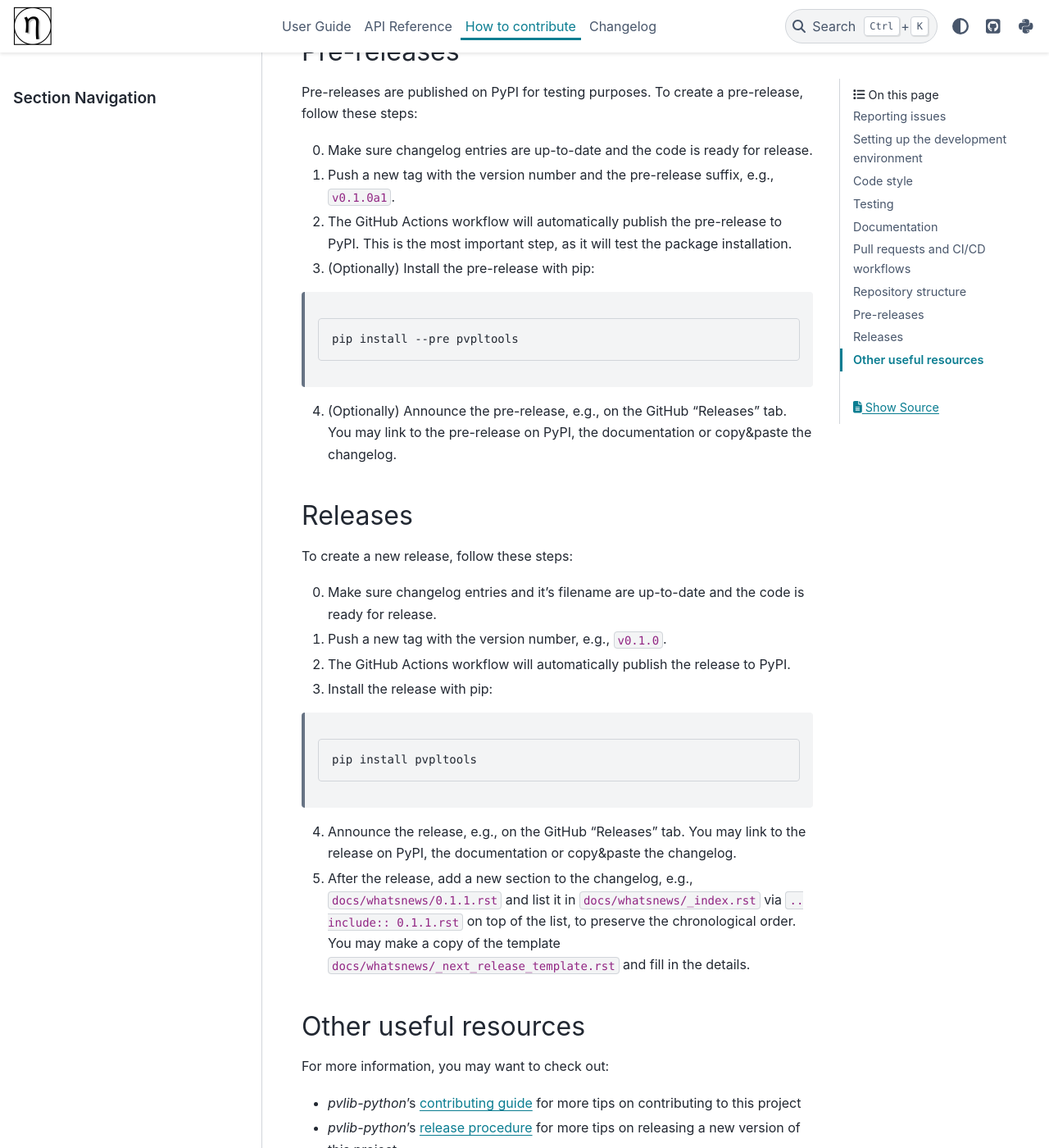
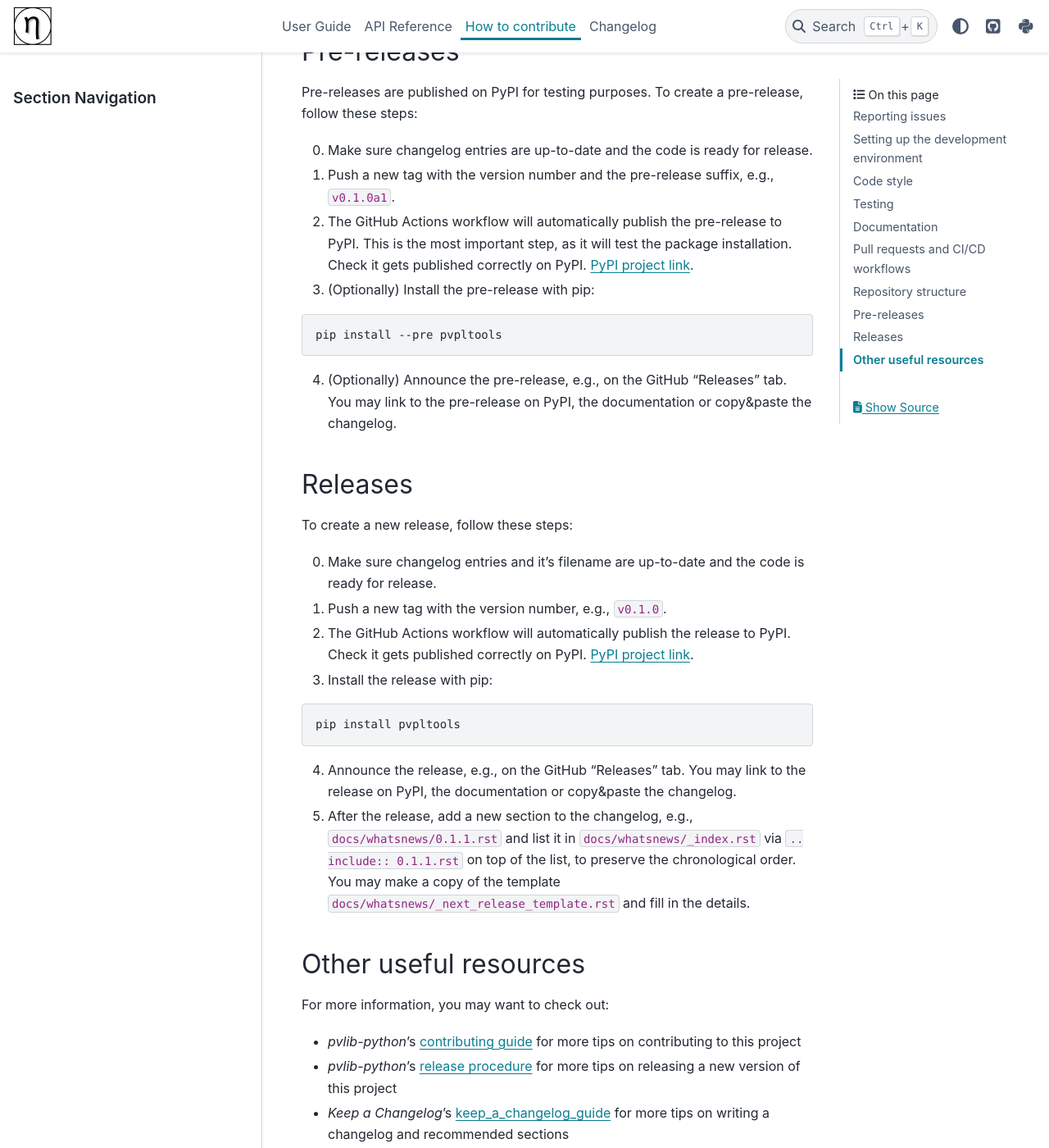
Before and after one commit to pvplabs/pvpltools, a Sphinx documentation site: the page built from docs/contribute/contributing.rst, in a window 1280 px wide and 1400 px high, scrolled down 4149 px. Shown: the whole window at 82% size. Built offline with Sphinx 7.4.7 and the PyData theme 0.15.4, drawn with Linux system fonts in a browser that asks for light colours; pages that are not in the unit, such as notebooks, are missing from menus; the version number could not be read and is left out; some of the changed text lies outside the part shown.

Commit message:
Improve maintenance instructions

```diff
--- a/docs/conf.py
+++ b/docs/conf.py
@@ -50,6 +50,13 @@ exclude_patterns = ["whatsnews/_next_release_template.rst"]
 
 # suppress unreferenced footnote warnings
 suppress_warnings = ["ref.footnote"]
+
+# rst Prolog is included at the beginning of every source file that is read.
+# This is useful for substitutions and other things that should be available in
+# every file, such as project-specific links.
+rst_prolog = """
+.. _PyPI_project: https://pypi.org/project/pvpltools/
+"""
 
 # -- Options for HTML output -------------------------------------------------
 # https://www.sphinx-doc.org/en/master/usage/configuration.html#options-for-html-output
--- a/docs/contribute/contributing.rst
+++ b/docs/contribute/contributing.rst
@@ -170,12 +170,13 @@ follow these steps:
 0. Make sure changelog entries are up-to-date and the code is ready for release.
 1. Push a new tag with the version number and the pre-release suffix, e.g.,
    ``v0.1.0a1``.
-2. The GitHub Actions workflow will automatically publish the pre-release to PyPI. This is the most important step, as it will test the package installation.
+2. The GitHub Actions workflow will automatically publish the pre-release to PyPI. This is the most important step, as it will test the package installation. Check it gets published correctly on PyPI.
+   `PyPI project link <PyPI_project_>`_.
 3. (Optionally) Install the pre-release with pip:
 
-  .. code-block:: bash
+.. code-block:: bash
 
-      pip install --pre pvpltools
+    pip install --pre pvpltools
 
 4. (Optionally) Announce the pre-release, e.g., on the GitHub "Releases" tab. You may link to the pre-release on PyPI, the documentation or copy&paste the changelog.
 
@@ -186,12 +187,13 @@ To create a new release, follow these steps:
 
 0. Make sure changelog entries and it's filename are up-to-date and the code is ready for release.
 1. Push a new tag with the version number, e.g., ``v0.1.0``.
-2. The GitHub Actions workflow will automatically publish the release to PyPI.
+2. The GitHub Actions workflow will automatically publish the release to PyPI. Check it gets published correctly on PyPI.
+   `PyPI project link <PyPI_project_>`_.
 3. Install the release with pip:
 
-  .. code-block:: bash
+.. code-block:: bash
 
-      pip install pvpltools
+    pip install pvpltools
 
 4. Announce the release, e.g., on the GitHub "Releases" tab. You may link to the release on PyPI, the documentation or copy&paste the changelog.
 5. After the release, add a new section to the changelog, e.g., ``docs/whatsnews/0.1.1.rst`` and list it in ``docs/whatsnews/_index.rst`` via ``.. include:: 0.1.1.rst`` on top of the list, to preserve the chronological order. You may make a copy of the template ``docs/whatsnews/_next_release_template.rst`` and fill in the details.
@@ -208,4 +210,4 @@ For more information, you may want to check out:
 .. _release procedure: https://github.com/pvlib/pvlib-python/wiki/Release-procedures
 .. _keep_a_changelog_guide: https://keepachangelog.com/en/
 
-🌞*Have a bright coding day!*
+🌞 *Have a bright coding day!*
```
